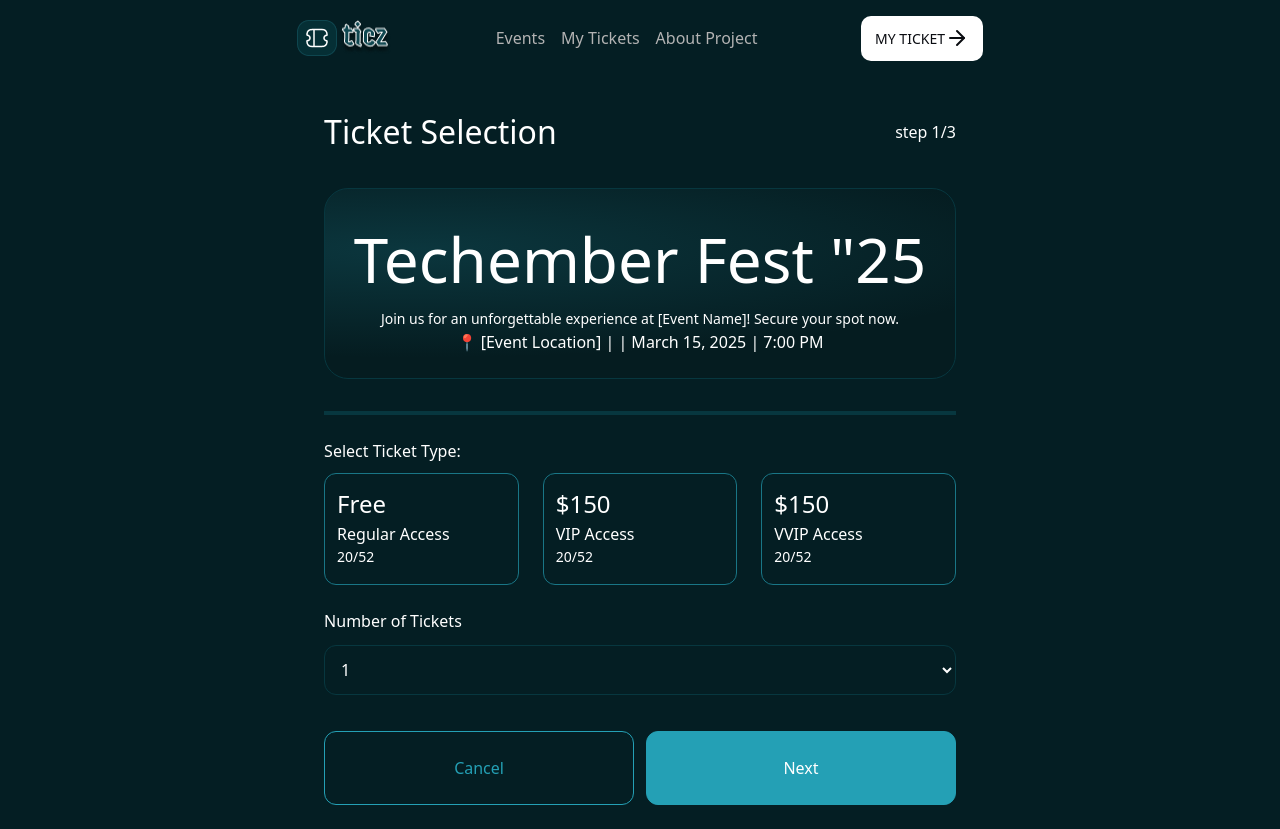
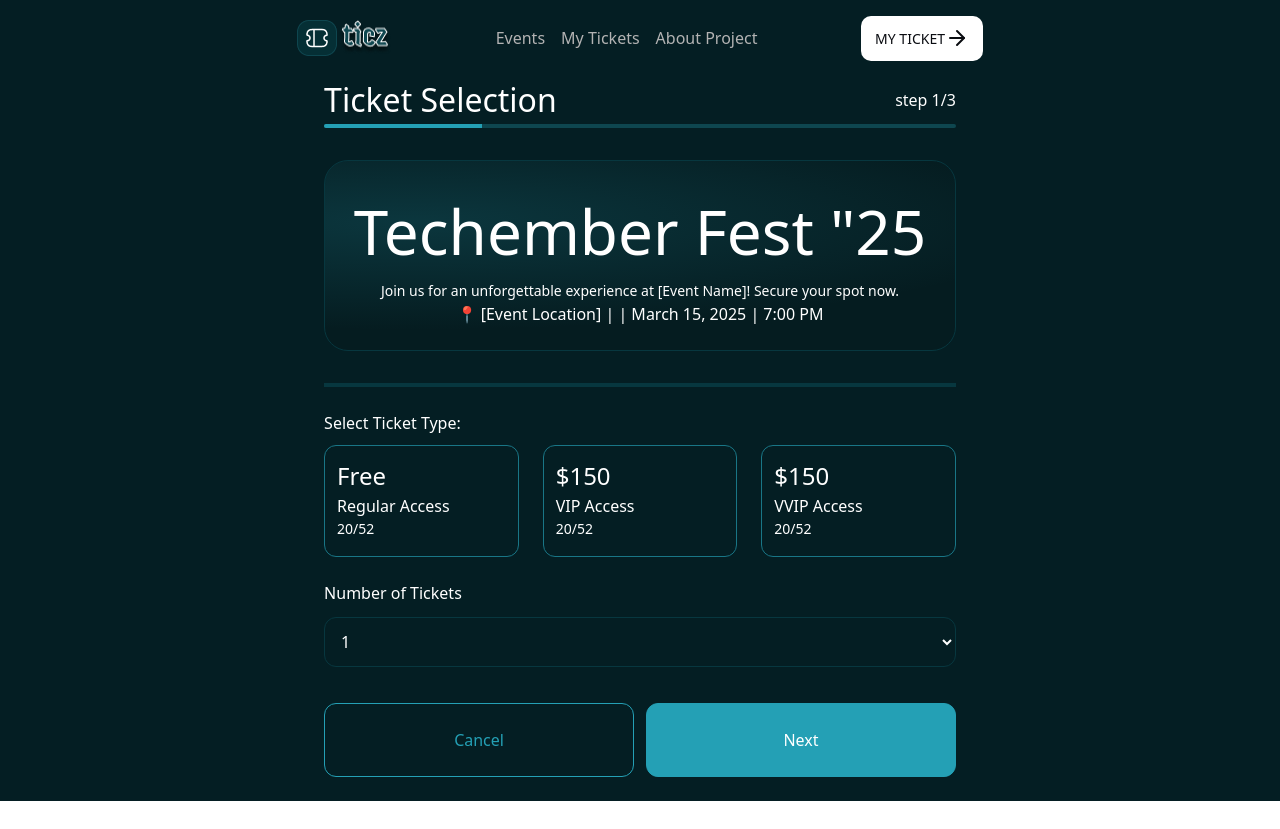
Before and after one commit to Jeffreyai7/hngx-stage2-conference-ticket, a React (Vite) app: page / in a window 1280 px wide. After the commit the page ends 801 px from the top, so only its background shows below. Built offline with nearby package versions, Linux system fonts and the light colour scheme.

Commit message:
finish progress bar

```diff
--- a/src/App.css
+++ b/src/App.css
@@ -21,66 +21,39 @@
     rgba(10, 12, 17, 0.1);
   }
 
-  .ticket {
-    width: 300px;
-    height: 600px;
-    background: radial-gradient(circle at 50% 10%, rgba(36, 160, 181, 0.3), #041E23);
-    border-radius: 20px;
-    position: relative;
-    border: 1px solid cyan;
-}
-
 .ticketback {
     width: 300px;
     height: 600px;
     background-image: url("/public/images/bg.png");
 
 }
-/* Cut-out circles */
-.ticket::before,
-.ticket::after {
-    content: "";
-    position: absolute;
-    width: 30px;
-    height: 30px;
-    background-color: #0E2A2F;
-    border-radius: 50%;
-    left: 50%;
-    transform: translateX(-50%);
+
+.progress-container {
+    width: 90%;
+    background-color: var(--lightstroke);
+    border-radius: 5px;
+    height: 4px;
+    margin: auto;
+    overflow: hidden;
 }
 
-.ticket::before {
-    top: -15px;
+.progress-bar1 {
+    width: 25%; /* Change this to update progress */
+    height: 100%;
+    background-color: var(--secondaryColor);
+    transition: width 0.4s ease-in-out;
 }
 
-.ticket::after {
-    bottom: -15px;
+.progress-bar2 {
+    width: 50%; /* Change this to update progress */
+    height: 100%;
+    background-color: var(--secondaryColor);
+    transition: width 0.4s ease-in-out;
 }
 
-/* Dotted cut line */
-.cut-line {
-    position: absolute;
-    width: 100%;
-    height: 1px;
-    border-top: 4px dashed #0E464F ;
-    top: 70%;
+.progress-bar3 {
+    width: 85%; /* Change this to update progress */
+    height: 100%;
+    background-color: var(--secondaryColor);
+    transition: width 0.4s ease-in-out;
 }
-
-/* Bottom rounded corners */
-.ticket .bottom-corners {
-    position: absolute;
-    width: 100%;
-    height: 30px;
-    bottom: 0;
-    display: flex;
-    justify-content: space-between;
-}
-
-.bottom-corners::before,
-.bottom-corners::after {
-    content: "";
-    width: 20px;
-    height: 20px;
-    background-color: #0E2A2F;
-    border-radius: 50%;
-}
--- a/src/components/AttendeeDetails.tsx
+++ b/src/components/AttendeeDetails.tsx
@@ -79,13 +79,15 @@ const AttendeeDetails: React.FC<Props> = ({ register, errors, prevStep, imageUrl
 
   return (
     <section className="w-[90%] mx-auto">
-    <div className="bg-(--primaryColor) z-30 sticky top-[68px]">
-        <div className="flex justify-between w-[90%] mx-auto items-center my-[32px] text-white">
+    <div className="bg-(--primaryColor) z-30 sticky top-[68px] my-[32px] mb-[32px]">
+        <div className="flex justify-between w-[90%] mx-auto items-center  text-white">
             <h1 className="text-[24px] md:text-[32px]">Attendee Details</h1>
             <span className="text-[16px]">step 2/3</span>
         </div>
+    <div className="progress-container">
+        <div className="progress-bar2"></div>
     </div>
-     <div className="progressbar"></div>
+    </div>
      <div>
         <div className="w-[90%] flex flex-col justify-center  gap-2 mx-auto bg-[#052228] border border-[#07373F] h-[328px] p-3 rounded-[12px]">
             <span className="text-white p text-[16px]">Upload Profile Photo</span>
--- a/src/components/TicketReady.tsx
+++ b/src/components/TicketReady.tsx
@@ -1,25 +1,27 @@
 import Button from "./Button"
 import {FormData} from "../../lib/validation"
 
-
 type Props = {
   formData: FormData,
-  imageUrl: string
+  imageUrl: string,
+  nextStep: () => void
 }
 
 
-const TicketReady:React.FC<Props> = ({formData, imageUrl}) => {
+const TicketReady:React.FC<Props> = ({formData, imageUrl, nextStep}) => {
 
 
   return (
     <section className="w-[90%] mx-auto">
-      <div className="bg-(--primaryColor) z-30 sticky top-[68px]">
-        <div className="flex justify-between w-[90%] mx-auto items-center my-[32px] text-white">
+      <div className="bg-(--primaryColor) z-30 sticky top-[68px] mb-[32px]">
+        <div className="flex justify-between w-[90%] mx-auto items-center  text-white">
             <h1 className="text-[24px] md:text-[32px]">Ready</h1>
             <span className="text-[16px]">step 3/3</span>
         </div>
+      <div className="progress-container">
+          <div className="progress-bar3"></div>
+      </div>
     </div>
-          <div className="progressbar"></div>
       <div className="flex flex-col justify-center items-center">
       {/* ticket header */}
         <div className="text-white text-center w-[90%] mb-3 mx-auto">
@@ -74,7 +76,7 @@ const TicketReady:React.FC<Props> = ({formData, imageUrl}) => {
 
         {/* button start */}
         <div className="flex flex-col w-[90%] gap-3 mt-6 pb-6 mx-auto md:flex-row">
-            <Button className="flex-1 border border-(--secondaryColor) text-(--secondaryColor) py-6 px-3 text-[16px] rounded-[12px] cursor-pointer">Book Another Ticket</Button>
+            <Button className="flex-1 border border-(--secondaryColor) text-(--secondaryColor) py-6 px-3 text-[16px] rounded-[12px] cursor-pointer" onClick={nextStep}>Book Another Ticket</Button>
             <Button className="flex-1 border border-(--secondaryColor) text-white bg-(--secondaryColor) py-6 px-3 text-[16px] rounded-[12px] cursor-pointer">Download Ticket</Button>
           </div>
         {/* button end */}
--- a/src/components/TicketSelection.tsx
+++ b/src/components/TicketSelection.tsx
@@ -31,13 +31,15 @@ const TicketSelection: React.FC<Props> = ({register, nextStep, errors, setValue
 
   return (
     <section className="w-[90%] mx-auto">
-      <div className="bg-(--primaryColor) z-30 sticky top-[68px]">
-          <div className="flex justify-between w-[90%] mx-auto items-center my-[32px] text-white">
+      <div className="bg-(--primaryColor) z-30 sticky top-[68px] mb-[32px]">
+          <div className="flex justify-between w-[90%] mx-auto items-center  text-white">
             <h1 className="text-[24px] md:text-[32px]">Ticket Selection</h1>
             <span className="text-[16px]">step 1/3</span>
           </div>
+      <div className="progress-container">
+        <div className="progress-bar1"></div>
+    </div>
       </div>
-          <div className="progressbar"></div>
       <div>
         <div className="bg-custom-gradient my-[32px] w-[90%] mx-auto  text-white text-center px-6 py-4 md:p-6 border border-[#07373F] rounded-[24px]">
           <div>
--- a/src/pages/MultiPartForm.tsx
+++ b/src/pages/MultiPartForm.tsx
@@ -22,18 +22,19 @@ const MultiPartForm = () => {
       register,
       handleSubmit,
       formState: { errors },
-      setValue
+      setValue,
+      watch
     } = useForm({
       resolver: zodResolver(schema),
       defaultValues: formData,
     });
 
-    // const watchedData = watch();
+    const watchedData = watch();
 
-    // useEffect(() => {
-    //   setFormData(watchedData as FormData);
-    //   localStorage.setItem("formData", JSON.stringify(watchedData));
-    // }, [watchedData]);
+    useEffect(() => {
+      setFormData(watchedData as FormData);
+      localStorage.setItem("formData", JSON.stringify(watchedData));
+    }, []);
 
     const onSubmit = (data: FormData) => {
       console.log("Final Data Submitted:", data);
@@ -52,7 +53,7 @@ const MultiPartForm = () => {
       <form onSubmit={handleSubmit(onSubmit)}>
       {step === 1 && <TicketSelection register={register} errors={errors} nextStep={nextStep} setValue={setValue} />}
       {step === 2 && <AttendeeDetails register={register} errors={errors} prevStep={prevStep} nextStep={nextStep} imageUrl={imageUrl} setImageUrl={setImageUrl} />}
-      {step === 3 && <TicketReady formData={formData} imageUrl={imageUrl} />}
+      {step === 3 && <TicketReady formData={formData} imageUrl={imageUrl} nextStep={nextStep}  />}
       {/* {<TicketReady formData={formData} imageUrl={imageUrl} />} */}
     </form>
     </motion.div>
```
